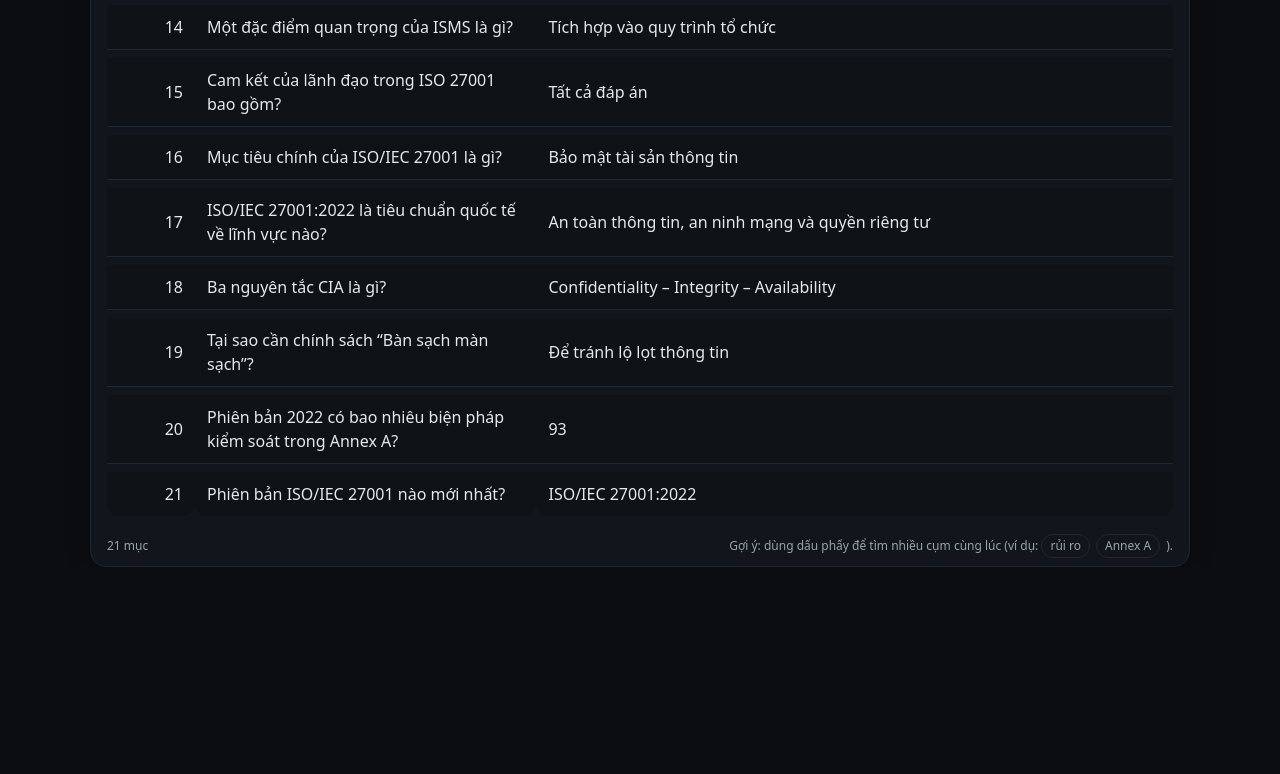
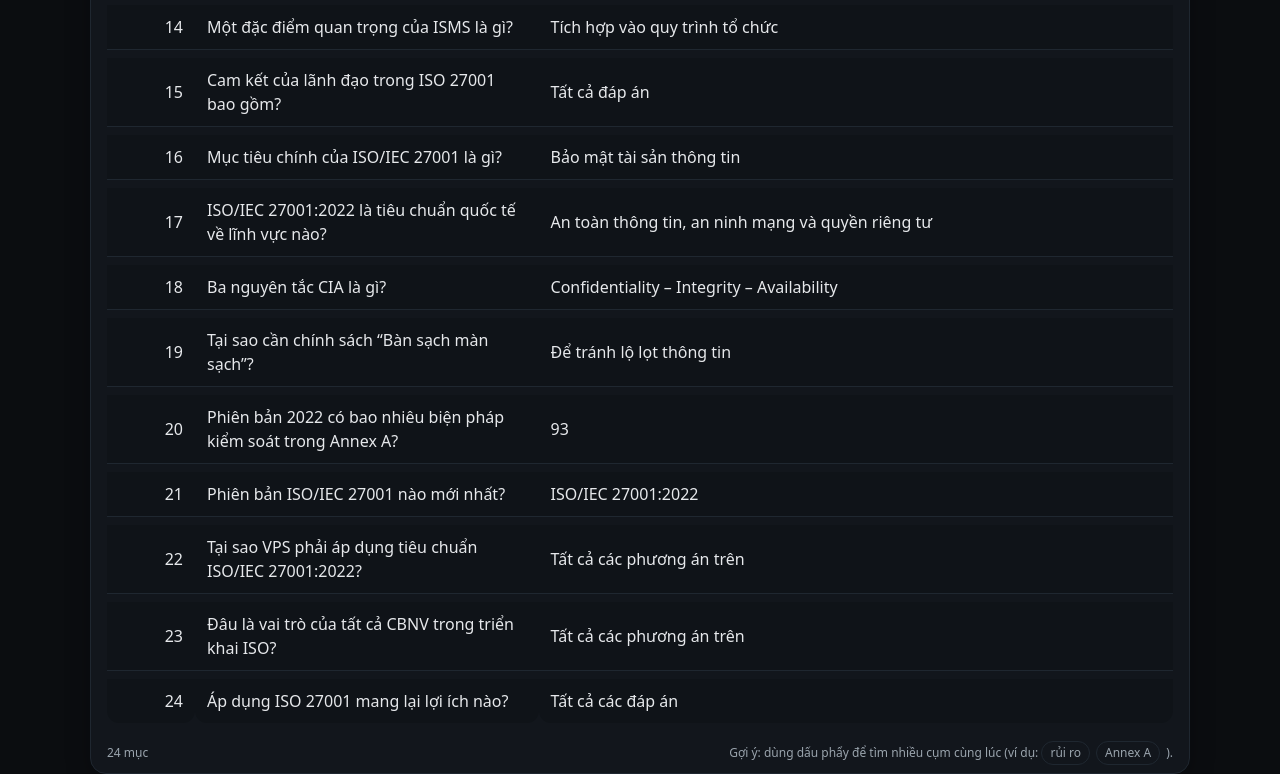
Before and after one commit to lupin212/Exam-ISO-27001, a plain HTML site: page index.html in a window 1280 px wide. Shown: the part 1094-1868 px from the top of the page. Before the commit the page ends 1661 px from the top, so only its background shows below. Drawn offline with Linux system fonts and the light colour scheme.

Commit message:
Update index.html

```diff
--- a/index.html
+++ b/index.html
@@ -108,6 +108,9 @@ const DATA = [
   { stt: 19, de: "Tại sao cần chính sách “Bàn sạch màn sạch”?", dap: "Để tránh lộ lọt thông tin" },
   { stt: 20, de: "Phiên bản 2022 có bao nhiêu biện pháp kiểm soát trong Annex A?", dap: "93" },
   { stt: 21, de: "Phiên bản ISO/IEC 27001 nào mới nhất?", dap: "ISO/IEC 27001:2022" },
+  { stt: 22, de: "Tại sao VPS phải áp dụng tiêu chuẩn ISO/IEC 27001:2022?", dap: "Tất cả các phương án trên" },
+  { stt: 23, de: "Đâu là vai trò của tất cả CBNV trong triển khai ISO?", dap: "Tất cả các phương án trên" },
+  { stt: 24, de: "Áp dụng ISO 27001 mang lại lợi ích nào?", dap: "Tất cả các đáp án" },
 ];
 
 const $q = document.querySelector('#q');
```
